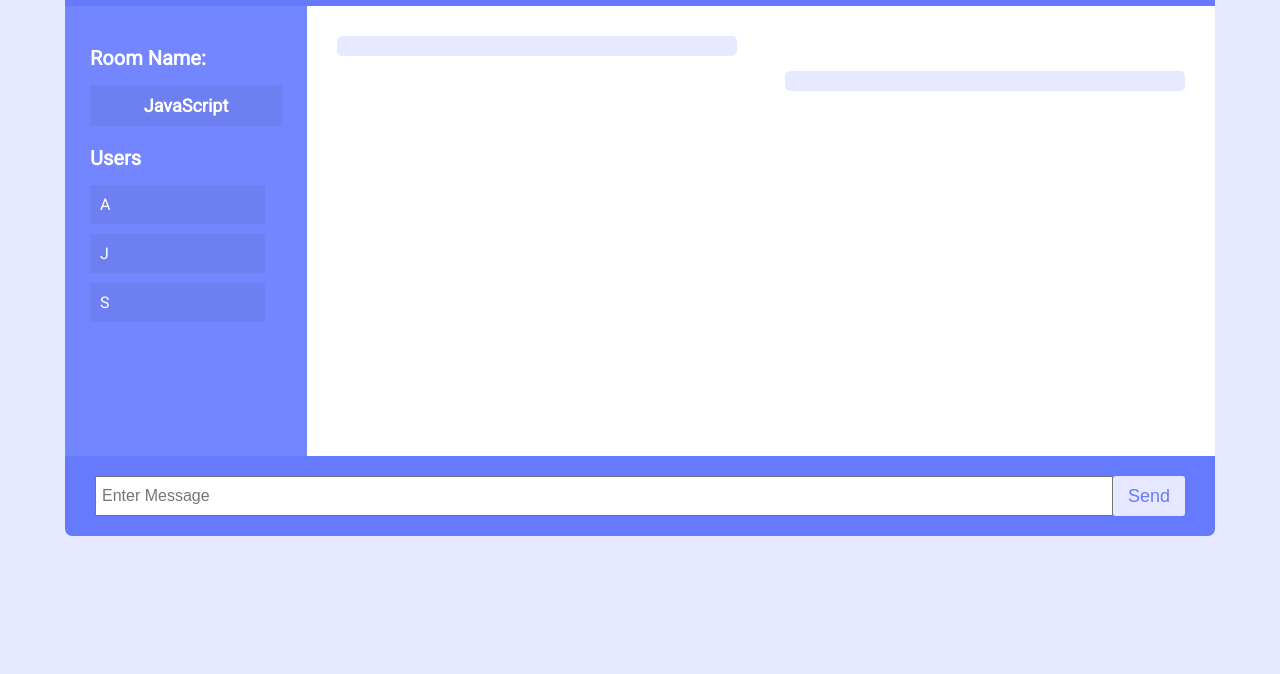
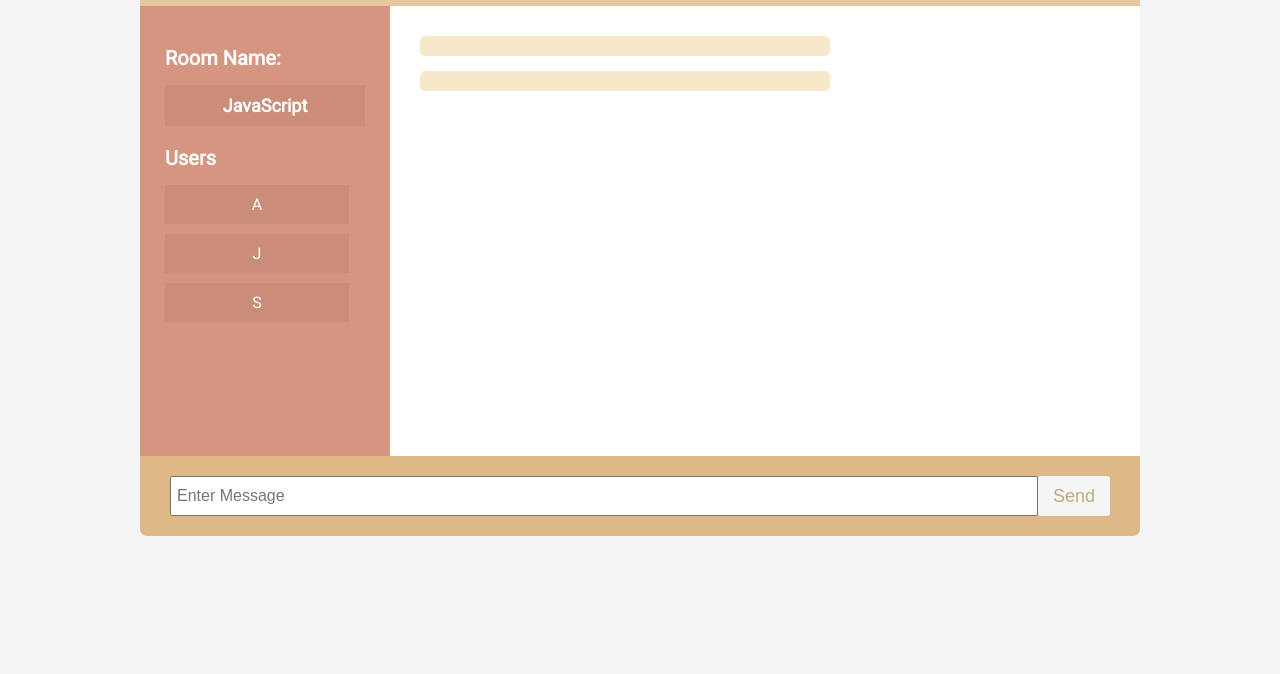
Before and after one commit to Shruti19Arya/NodeJSProject, a plain HTML site: page public/chat.html in a window 1280 px wide. Shown: the part 126-800 px from the top of the page. Drawn offline with Linux system fonts and the light colour scheme.

Commit message:
Update style.css

```diff
--- a/public/css/style.css
+++ b/public/css/style.css
@@ -1,12 +1,4 @@
 @import url('https://fonts.googleapis.com/css?family=Roboto&display=swap');
-
-:root {
-	--dark-color-a: #667aff;
-	--dark-color-b: #7386ff;
-	--light-color: #e6e9ff;
-	--success-color: #5cb85c;
-	--error-color: #d9534f;
-}
 
 * {
 	box-sizing: border-box;
@@ -17,7 +9,7 @@
 body {
 	font-family: 'Roboto', sans-serif;
 	font-size: 16px;
-	background: var(--light-color);
+	background:whitesmoke;
 	margin: 20px;
 }
 
@@ -32,8 +24,8 @@ a {
 .btn {
 	cursor: pointer;
 	padding: 8px 15px;
-	background: var(--light-color);
-	color: var(--dark-color-a);
+	background:whitesmoke;
+	color:rgb(190, 170, 131);
 	border: 0px;
 	font-size: 18px;
 	border-radius: 3px ;
@@ -41,7 +33,7 @@ a {
 }
 
 .chat-container {
-        max-width: 1150px;
+        max-width: 1000px;
 	background: #fff;
 	margin: 50px auto;
 	overflow: hidden;
@@ -49,7 +41,7 @@ a {
 }
 
 .chat-header {
-	background: var(--dark-color-a);
+	background:rgba(222, 184, 135, 0.788);
 	color: #fff;
 	border-top-left-radius: 5px;
 	border-top-right-radius: 5px;
@@ -61,12 +53,14 @@ a {
 
 .chat-main {
 	display: grid;
-        grid-template-columns: 0.8fr 3fr;
+        grid-template-columns: 1fr 3fr;
 
 }
 
 .chat-sidebar {
-	background: var(--dark-color-b);
+	/* background:rgba(233, 150, 122, 0.89); */
+	background:rgba(206, 130, 105, 0.849);
+
 	color: #fff;
 	padding: 40px 25px;
 	overflow-y: scroll;
@@ -89,18 +83,17 @@ a {
 }
 
 .chat-sidebar ul li {
-	padding: 10px 0;
+	padding: 10px 0px;
         font-size: 16px;
         font-weight: normal;
         background: rgba(0, 0, 0, 0.055);
-	padding: 10px;
 	margin-bottom: 10px;
-        text-align: left;
+        text-align: center;
 
 }
 
 #users{
-	width:175px;
+	width:184px;
 }
 
 .chat-messages {
@@ -112,15 +105,15 @@ a {
 .chat-messages .message {
 	padding: 10px;
 	margin-bottom: 15px;
-	background-color: var(--light-color);
+	background-color:rgba(245, 222, 179, 0.699);
 	border-radius: 5px;
-	width: 400px;
+	width: 410px;
 }
 
 .chat-messages .message .meta {
-	font-size: 15px;
-	font-weight: bold;
-	color: var(--dark-color-b);
+	font-size: 16px;
+	font-weight: bolder;
+	color: rgb(161, 102, 92);
 	opacity: 0.7;
 	margin-bottom: 7px;
 }
@@ -129,13 +122,13 @@ a {
 	color: #777;
 }
 
+
 .chat-form-container {
 	padding: 20px 30px;
-	background-color: var(--dark-color-a);
+	background-color:burlywood;
 }
 .chat-form-container form {
 	display: flex;
-	/* border-radius: 9px; */
 }
 
 .chat-form-container input[type='text'] {
@@ -145,14 +138,7 @@ a {
 	flex: 1;
 }
 
-.incoming{
-	float: left;
-	clear: both;
-}
-.outgoing{
-	float: right;
-	clear: both;
-}
+
 
 
 /* Join Page */
@@ -165,7 +151,9 @@ a {
 .join-header {
 	text-align: center;
 	padding: 25px;
-	background: var(--dark-color-a);
+	/* background:rgba(233, 150, 122, 0.89); */
+	background:rgba(222, 184, 135, 0.877);
+
 	border-top-left-radius: 5px;
 	border-top-right-radius: 5px;
 	font-size: 18px;
@@ -173,7 +161,9 @@ a {
 
 .join-room {
 	padding: 30px 40px;
-	background: var(--dark-color-b);
+	/* background:rgba(206, 152, 152, 0.705); */
+	background:rgba(206, 130, 105, 0.849);
+
 	border-bottom-left-radius: 5px;
 	border-bottom-right-radius: 5px;
 
@@ -211,8 +201,8 @@ a {
 	margin-top: 20px;
 	width: 100%;
 	padding: 16px;
-	font-size: 20px;
-	font-weight: bolder;
+	font-size: 22px;
+	font-weight: bold;
 }
 @media (max-width: 700px) {
 	.chat-main {
```
